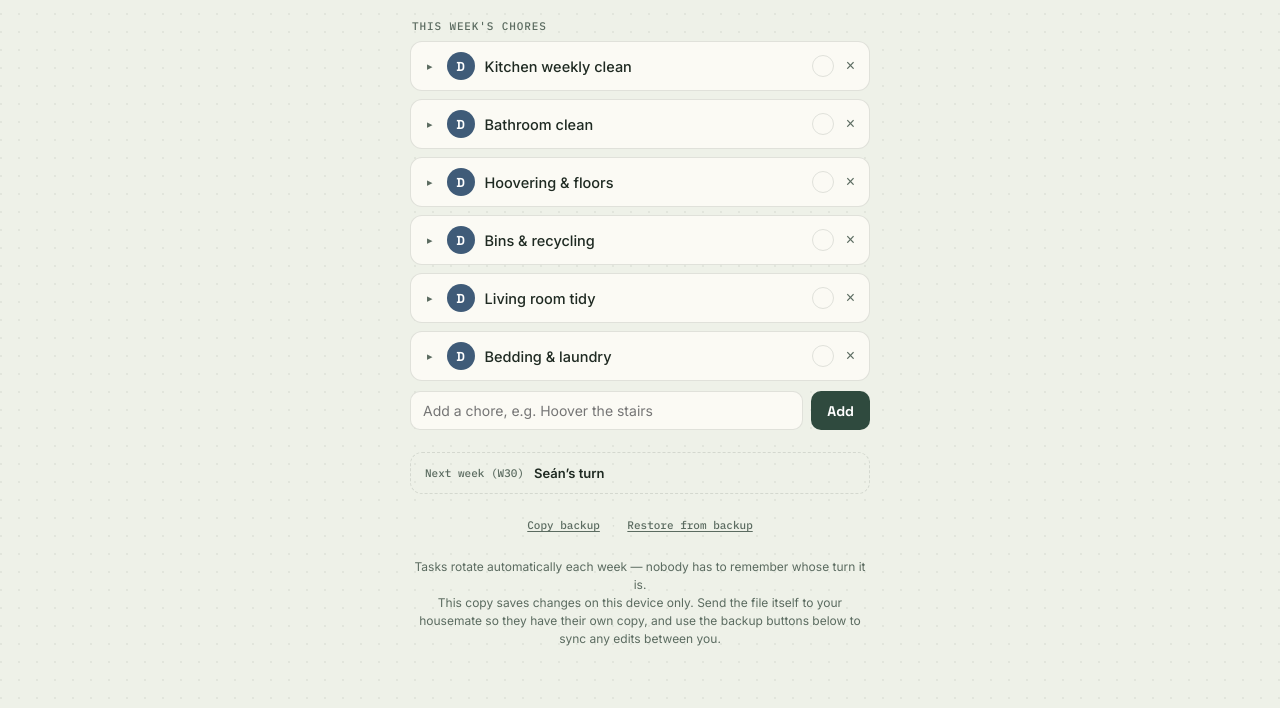
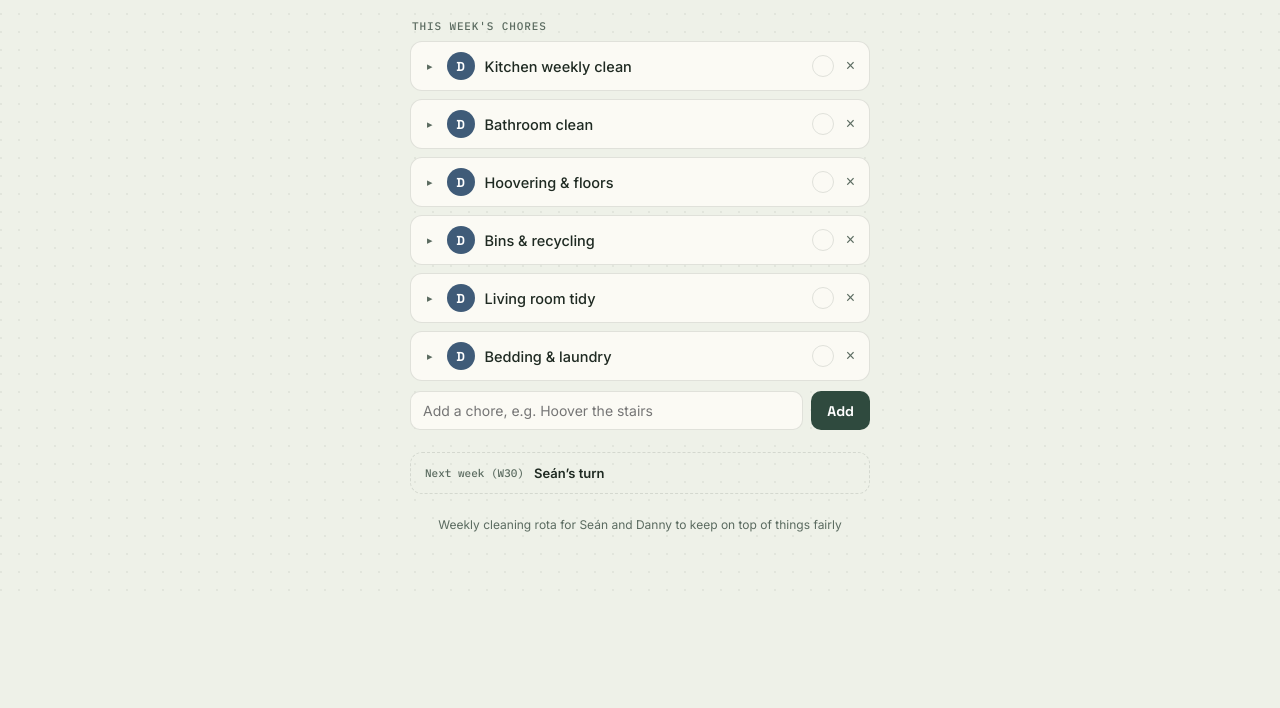
Before and after one commit to seanoceallaigh/cleaning-rota, a plain HTML site: page index.html in a window 1280 px wide. Shown: the part 239-947 px from the top of the page. After the commit the page ends 833 px from the top, so only its background shows below. Drawn offline with Linux system fonts and the light colour scheme.

Commit message:
Remove backup/restore controls and simplify footer note

```diff
--- a/index.html
+++ b/index.html
@@ -471,17 +471,8 @@
 
   <div class="preview" id="preview"></div>
 
-  <div class="backup-row">
-    <button class="backup-link" id="backupBtn">Copy backup</button>
-    <span class="backup-sep">·</span>
-    <button class="backup-link" id="restoreBtn">Restore from backup</button>
-  </div>
-  <div class="backup-panel" id="backupPanel" style="display:none;"></div>
-
   <div class="footer-note">
-    Tasks rotate automatically each week — nobody has to remember whose turn it is.<br>
-    This copy saves changes on this device only. Send the file itself to your housemate so they have their own copy, and use the backup buttons below to sync any edits between you.
-  </div>
+    Weekly cleaning rota for Seán and Danny to keep on top of things fairly
 
 </div>
 
@@ -1027,8 +1018,6 @@
       if(e.key === 'Enter') addChore();
     });
     document.getElementById('swapToggle').onclick = toggleSwap;
-    document.getElementById('backupBtn').onclick = openBackupView;
-    document.getElementById('restoreBtn').onclick = openRestoreView;
   }
 
   init();
```
